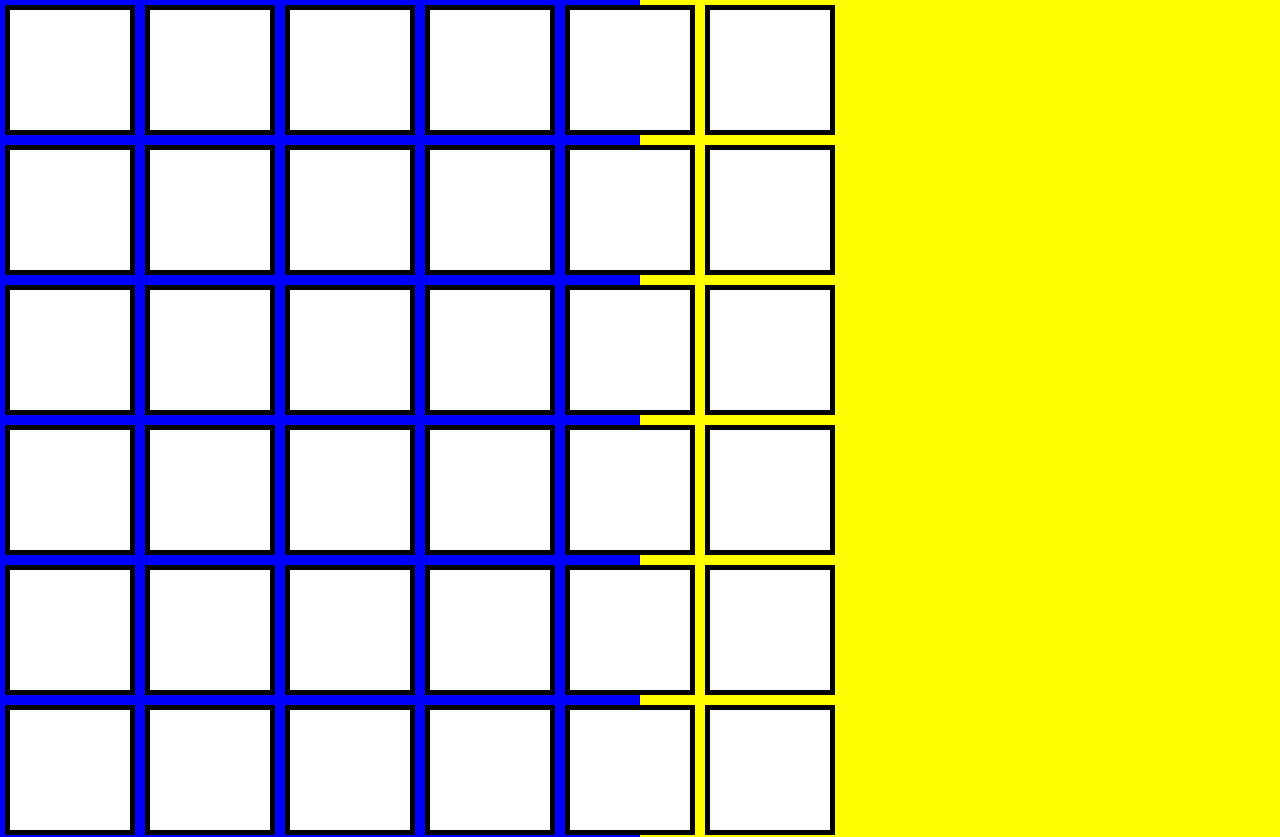
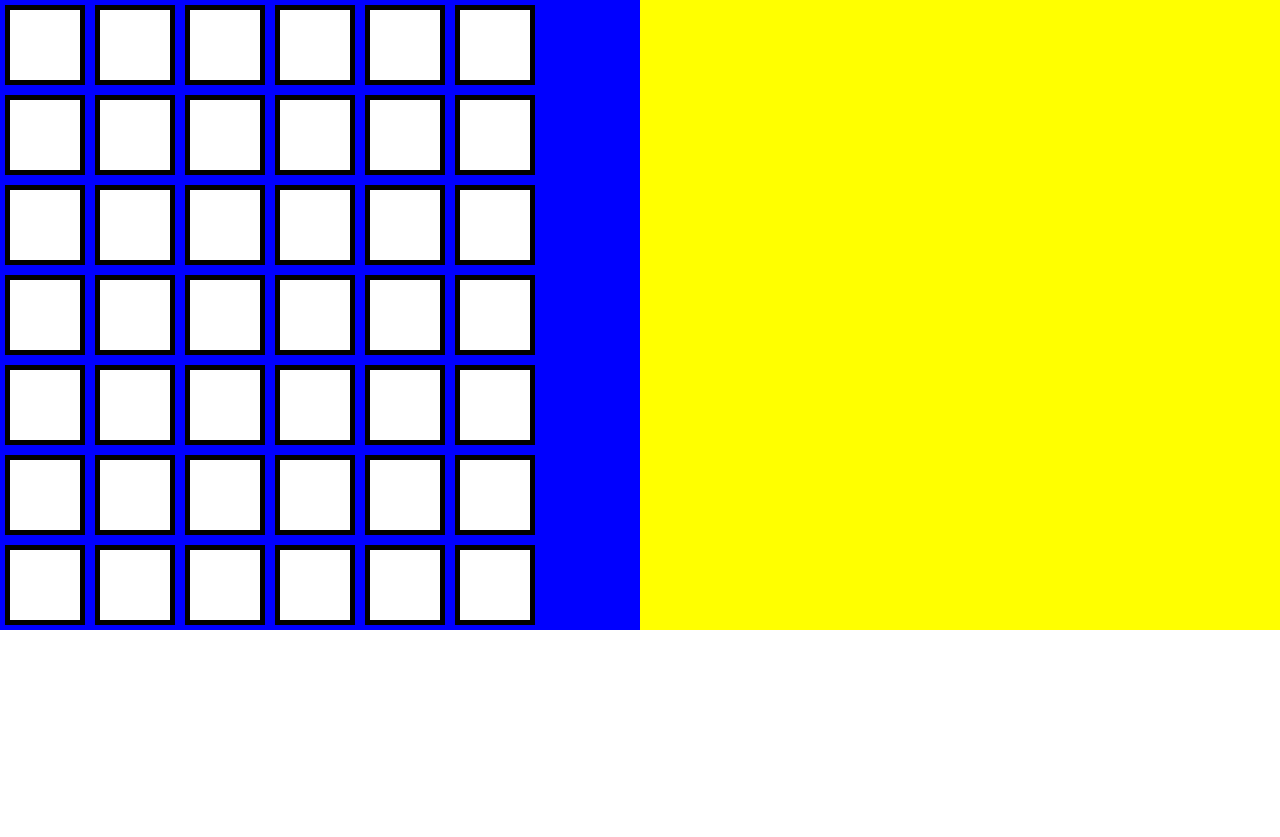
Before and after one commit to Wi11iamYuan/PROJECT-TURTLE, a React (Create React App) app in the folder turtle/: page / in a window 1280 px wide. Shown: the top 837 px of the page. After the commit the page ends 800 px from the top, so only its background shows below. Built offline with nearby package versions, Linux system fonts and the light colour scheme.

Commit message:
progress on logic

```diff
--- a/turtle/src/App.css
+++ b/turtle/src/App.css
@@ -11,15 +11,3 @@
   display:flex;
   flex-direction:'row';
 }
-
-.box {
-  display: flex;
-  flex-direction: 'row';
-  width: 100px;
-  height: 100px;
-  background-color: white;
-  border: 5px solid #000;
-  padding: 10px;
-  margin: 5px;
-  text-align: center;
-}
--- a/turtle/src/App.js
+++ b/turtle/src/App.js
@@ -2,44 +2,79 @@ import './App.css';
 import { useState } from 'react';
 
 function Box({ letter, color }) {
+  let style = {
+    display: 'flex',
+  width: '50px',
+  height: '50px',
+  backgroundColor: color,
+  border: '5px solid #000',
+  padding: '10px',
+  margin: '5px',
+  textAlign: 'center'
+  }
   return (
-    <div className="box" style={{backgroundColor: {color}}}>
+    <div className="box" style = {style}>
       {letter}
     </div>
   );
 }
 
-const board = [
-  [{letter:"",status:"white"},{letter:"",status:"white"},{letter:"",status:"white"},{letter:"",status:"white"},{letter:"",status:"white"},{letter:"",status:"white"}],
-  [{letter:"",status:"white"},{letter:"",status:"white"},{letter:"",status:"white"},{letter:"",status:"white"},{letter:"",status:"white"},{letter:"",status:"white"}],
-  [{letter:"",status:"white"},{letter:"",status:"white"},{letter:"",status:"white"},{letter:"",status:"white"},{letter:"",status:"white"},{letter:"",status:"white"}],
-  [{letter:"",status:"white"},{letter:"",status:"white"},{letter:"",status:"white"},{letter:"",status:"white"},{letter:"",status:"white"},{letter:"",status:"white"}],
-  [{letter:"",status:"white"},{letter:"",status:"white"},{letter:"",status:"white"},{letter:"",status:"white"},{letter:"",status:"white"},{letter:"",status:"white"}],
-  [{letter:"",status:"white"},{letter:"",status:"white"},{letter:"",status:"white"},{letter:"",status:"white"},{letter:"",status:"white"},{letter:"",status:"white"}],
-  [{letter:"",status:"white"},{letter:"",status:"white"},{letter:"",status:"white"},{letter:"",status:"white"},{letter:"",status:"white"},{letter:"",status:"white"}]
- ];
+function Row( {guess, status} ){
+  let letters = guess.split("");
+  return (
+<div className='row'>
+  <Box letter = {letters[0]} color = {status[0]}/>
+  <Box letter = {letters[1]} color = {status[1]}/>
+  <Box letter = {letters[2]} color = {status[2]}/>
+  <Box letter = {letters[3]} color = {status[3]}/>
+  <Box letter = {letters[4]} color = {status[4]}/>
+  <Box letter = {letters[5]} color = {status[5]}/>
+</div>
+  );
+}
 
+let guesses = [
+"",
+"",
+"",
+"",
+"",
+"",
+""
+];
+
+let statuses = [
+['white', 'white','white','white','white','white'],
+['white', 'white','white','white','white','white'],
+['white', 'white','white','white','white','white'],
+['white', 'white','white','white','white','white'],
+['white', 'white','white','white','white','white'],
+['white', 'white','white','white','white','white'],
+['white', 'white','white','white','white','white']
+];
 
 function App() {
-  function handleKeyPress(e) {
-    console.log("You pressed a key." + e.key)
-  }
+  const [row, setRow] = useState(0);
+  const [guessTrack, setGuessTrack] = useState(guesses);
+
+   function handleKeyPress(e) {
+    console.log("You pressed a key " + e.key);
+    let word = guessTrack[0]
+    word= word+e.key;
+    let guess = guessTrack;
+    guess[0] = word
+    setGuessTrack(guess)
+    }
   return (
     //onKeyPess from ChatGPT
     <div className="App" tabIndex={0} onKeyPress={(e) => { handleKeyPress(e); }}>
-      {board.map((board,idx) =>
-      {
-        return (
-          <div className = "row" key={idx}>
-            {
-              board.map((row,idx) => {
-                return <Box letter = {row.letter} color= {row.status} key = {idx}/>
-              })
-            }
-          </div>
-        );
-      }
-      )}
+          <Row className = "row" guess = {guesses[0]} status = {statuses[0]}/>
+          <Row className = "row" guess = {guesses[1]} status = {statuses[1]}/>
+          <Row className = "row" guess = {guesses[2]} status = {statuses[2]}/>
+          <Row className = "row" guess = {guesses[3]} status = {statuses[3]}/>
+          <Row className = "row" guess = {guesses[4]} status = {statuses[4]}/>
+          <Row className = "row" guess = {guesses[5]} status = {statuses[5]}/>
+          <Row className = "row" guess = {guesses[6]} status = {statuses[6]}/>
     </div>
   );
 }
```
